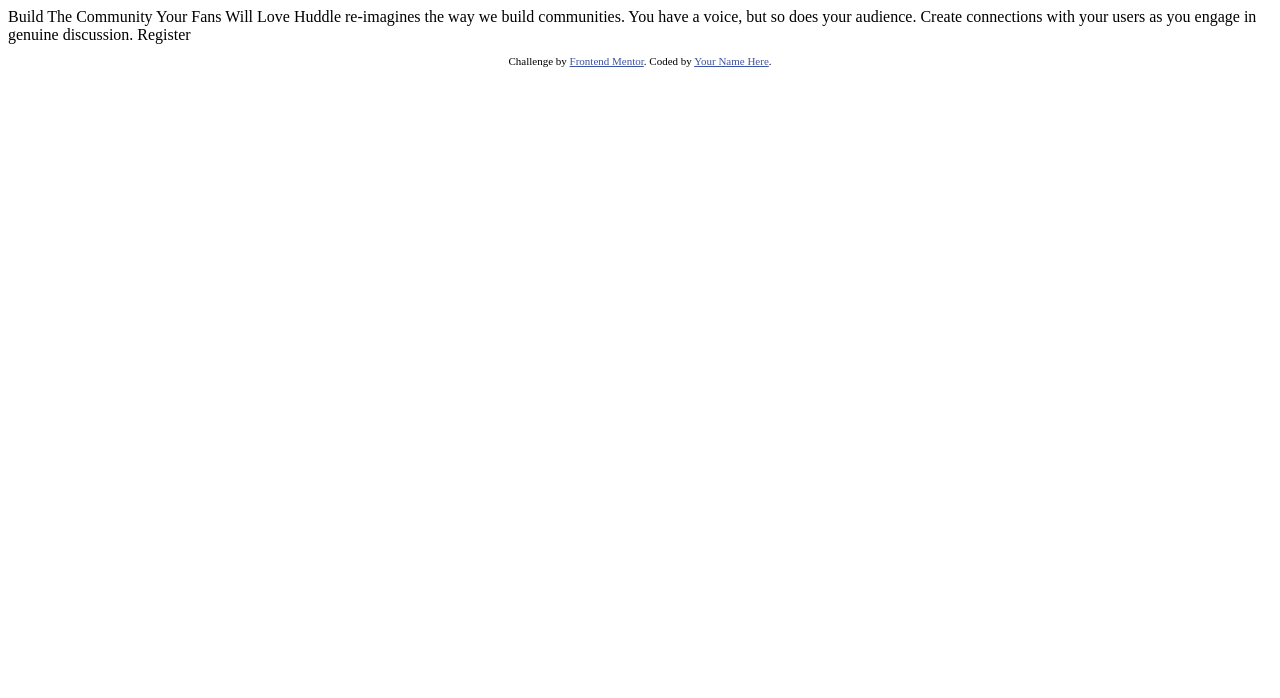
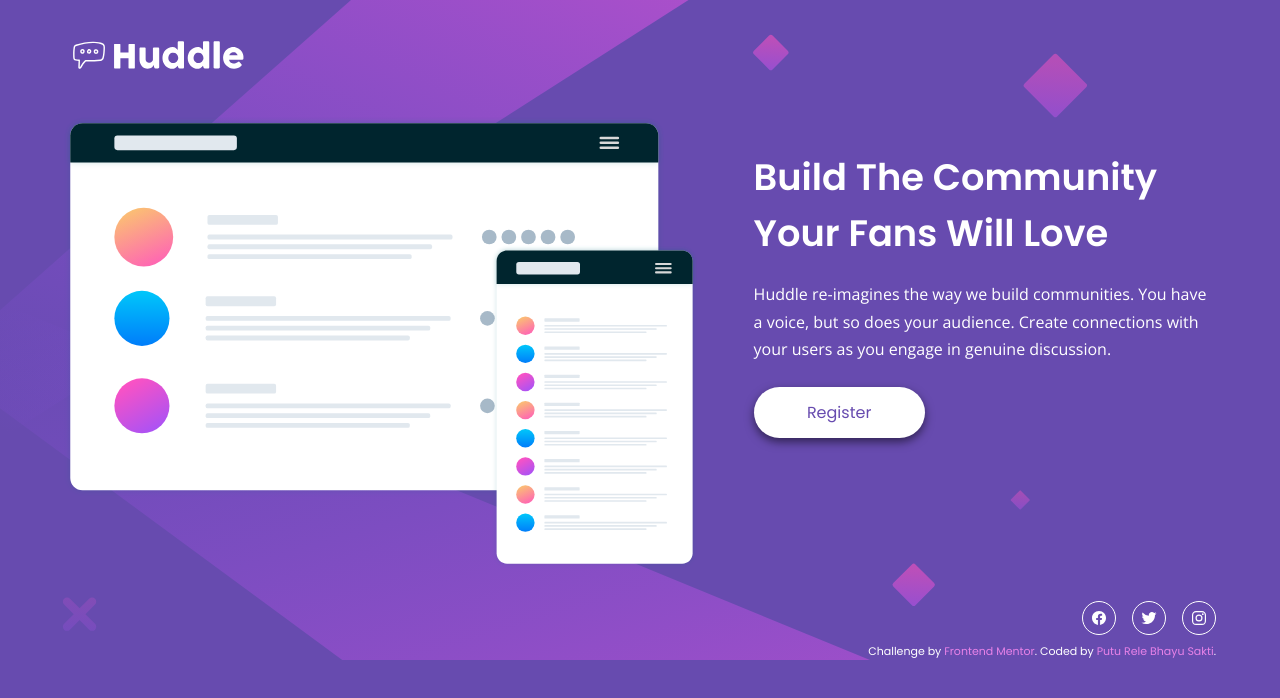
Before and after one commit to lere22/huddle-landing-page-with-a-single-introductory-section, a plain HTML site: page index.html in a window 1280 px wide. Drawn offline with nearby package versions, Linux system fonts and the light colour scheme.

Commit message:
add layouting and styling

```diff
--- /dev/null
+++ b/css/style.css
@@ -0,0 +1,205 @@
+@import url("https://fonts.googleapis.com/css2?family=Open+Sans&family=Poppins:wght@400;600&display=swap");
+
+:root {
+	/* Colors */
+	--primary-violet: hsl(257, 40%, 49%);
+	--primary-soft-magenta: hsl(300, 69%, 71%);
+	--neutral-white: hsl(0, 0%, 100%);
+
+	/* Typhography */
+	--family-poppins: "Poppins", sans-serif;
+	--family-open-sans: "Open Sans", sans-serif;
+	--fw-400: 400;
+	--fw-600: 600;
+}
+
+*,
+*::before,
+*::after {
+	top: 0;
+	left: 0;
+	right: 0;
+	bottom: 0;
+	margin: 0;
+	padding: 0;
+	box-sizing: border-box;
+	border: none;
+	outline: none;
+	list-style: none;
+	text-decoration: none;
+}
+
+body {
+	font-family: var(--family-poppins);
+	background-color: var(--primary-violet);
+	background-image: url(../images/bg-desktop.svg);
+	background-repeat: no-repeat;
+	background-size: contain;
+}
+
+.container {
+	margin: 0 auto;
+	width: 90%;
+	max-width: 100rem;
+	display: flex;
+	flex-direction: column;
+	gap: 2rem;
+}
+
+.text-white {
+	color: var(--neutral-white);
+}
+
+.text-violet {
+	color: var(--primary-violet);
+}
+
+.bg-white {
+	background-color: var(--neutral-white);
+}
+
+header {
+	margin-top: 2rem;
+}
+
+header img {
+	width: 16%;
+}
+
+main {
+	display: flex;
+	justify-content: center;
+	align-items: center;
+	gap: 3.5rem;
+}
+
+main img {
+	width: 55%;
+}
+
+.desc {
+	align-self: flex-start;
+	margin-top: 2rem;
+}
+
+.desc h1 {
+	font-size: 2.3rem;
+	font-weight: var(--fw-600);
+	margin-bottom: 1.3rem;
+}
+
+.desc p {
+	font-size: 1rem;
+	font-weight: var(--fw-400);
+	font-family: var(--family-open-sans);
+	line-height: 1.7rem;
+	margin-bottom: 1.5rem;
+}
+
+.desc button {
+	padding: 0.8rem 1.3rem;
+	width: 37%;
+	font-size: 1rem;
+	font-weight: var(--fw-400);
+	font-family: var(--family-poppins);
+	border-radius: 50px;
+	box-shadow: 0 4px 10px rgba(0, 0, 0, 0.527);
+	cursor: pointer;
+	transition: 0.2s ease-out;
+}
+
+.desc button:hover {
+	background-color: var(--primary-soft-magenta);
+	color: var(--neutral-white);
+}
+
+ul {
+	display: flex;
+	justify-content: flex-end;
+	gap: 1rem;
+	margin-bottom: 0.5rem;
+}
+
+li {
+	padding: 0.5rem;
+	display: flex;
+	border: 1px solid var(--neutral-white);
+	border-radius: 50px;
+	cursor: pointer;
+	transition: 0.2s ease-out;
+	font-size: 16px;
+	color: var(--neutral-white);
+}
+
+li:hover {
+	border: 1px solid var(--primary-soft-magenta);
+	border-radius: 50px;
+	color: var(--primary-soft-magenta);
+}
+
+.attribution {
+	font-size: 11px;
+	text-align: right;
+	color: var(--neutral-white);
+}
+
+.attribution a {
+	color: var(--primary-soft-magenta);
+}
+
+.attribution a:hover {
+	text-decoration: underline;
+}
+
+@media screen and (max-width: 990px) {
+	body {
+		background-image: url(../images/bg-mobile.svg);
+		background-size: contain;
+	}
+
+	.container {
+		width: 80%;
+		gap: 3.5rem;
+	}
+
+	header img {
+		width: 50%;
+	}
+
+	main {
+		display: flex;
+		flex-direction: column;
+		gap: 3.5rem;
+	}
+
+	main img {
+		width: 100%;
+	}
+
+	.desc {
+		margin: 0;
+		text-align: center;
+	}
+
+	.desc h1 {
+		font-size: 1.5rem;
+	}
+
+	.desc p {
+		line-height: 1.5rem;
+	}
+
+	.desc button {
+		padding: 0.75rem 1.3rem;
+		width: 70%;
+		font-size: 0.9rem;
+	}
+
+	ul {
+		justify-content: center;
+	}
+
+	.attribution {
+		text-align: center;
+	}
+}
--- a/index.html
+++ b/index.html
@@ -1,33 +1,50 @@
 <!DOCTYPE html>
 <html lang="en">
 	<head>
-  <meta charset="UTF-8">
-  <meta name="viewport" content="width=device-width, initial-scale=1.0"> <!-- displays site properly based on user's device -->
+		<meta charset="UTF-8" />
+		<meta name="viewport" content="width=device-width, initial-scale=1.0" />
+		<!-- displays site properly based on user's device -->
 
-  <link rel="icon" type="image/png" sizes="32x32" href="./images/favicon-32x32.png">
+		<link rel="icon" type="image/png" sizes="32x32" href="./images/favicon-32x32.png" />
 
 		<title>Frontend Mentor | Huddle landing page with single introductory section</title>
 
-  <!-- Feel free to remove these styles or customise in your own stylesheet 👍 -->
-  <style>
-    .attribution { font-size: 11px; text-align: center; }
-    .attribution a { color: hsl(228, 45%, 44%); }
-  </style>
+		<!-- CSS -->
+		<link rel="stylesheet" href="./css/style.css" />
 	</head>
 	<body>
+		<div class="container">
+			<header>
+				<img src="./images/logo.svg" alt="" />
+			</header>
 
-  Build The Community Your Fans Will Love
-
-  Huddle re-imagines the way we build communities. You have a voice, but so does your audience.
-  Create connections with your users as you engage in genuine discussion.
-
-  Register
+			<main>
+				<img src="./images/illustration-mockups.svg" alt="" />
+				<div class="desc text-white">
+					<h1>Build The Community Your Fans Will Love</h1>
+					<p>Huddle re-imagines the way we build communities. You have a voice, but so does your audience. Create connections with your users as you engage in genuine discussion.</p>
+					<button class="bg-white text-violet">Register</button>
+				</div>
+			</main>
 
 			<footer>
-    <p class="attribution">
-      Challenge by <a href="https://www.frontendmentor.io?ref=challenge" target="_blank">Frontend Mentor</a>.
-      Coded by <a href="#">Your Name Here</a>.
-    </p>
+				<ul>
+					<li aria-label="Facebook">
+						<ion-icon name="logo-facebook" aria-hidden="true"></ion-icon>
+					</li>
+					<li aria-label="Twitter">
+						<ion-icon name="logo-twitter" aria-hidden="true"></ion-icon>
+					</li>
+					<li aria-label="Instagram">
+						<ion-icon name="logo-instagram" aria-hidden="true"></ion-icon>
+					</li>
+				</ul>
+				<p class="attribution">Challenge by <a href="https://www.frontendmentor.io?ref=challenge" target="_blank">Frontend Mentor</a>. Coded by <a href="https://github.com/lere22">Putu Rele Bhayu Sakti</a>.</p>
 			</footer>
+		</div>
+
+		<!-- Ionicons JS -->
+		<script type="module" src="https://unpkg.com/ionicons@7.1.0/dist/ionicons/ionicons.esm.js"></script>
+		<script nomodule src="https://unpkg.com/ionicons@7.1.0/dist/ionicons/ionicons.js"></script>
 	</body>
 </html>
```
Lines whose indentation alone changed are shown as unchanged.
